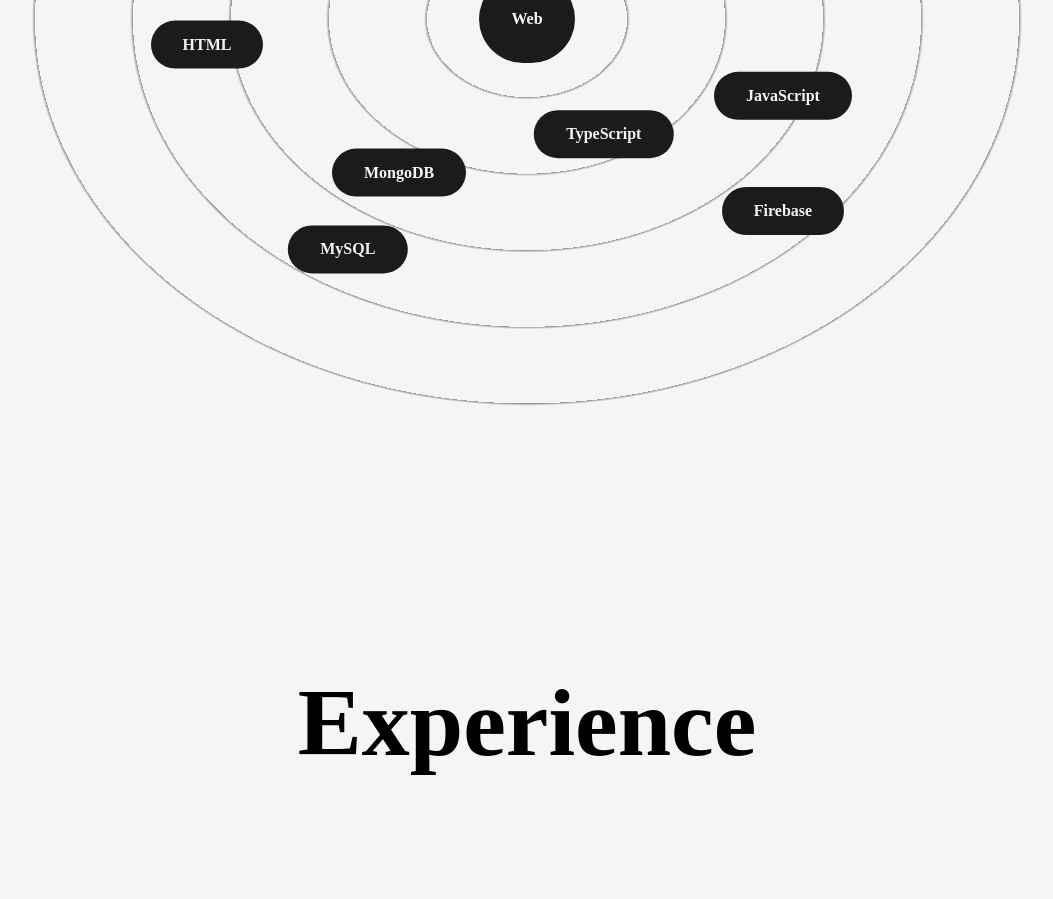
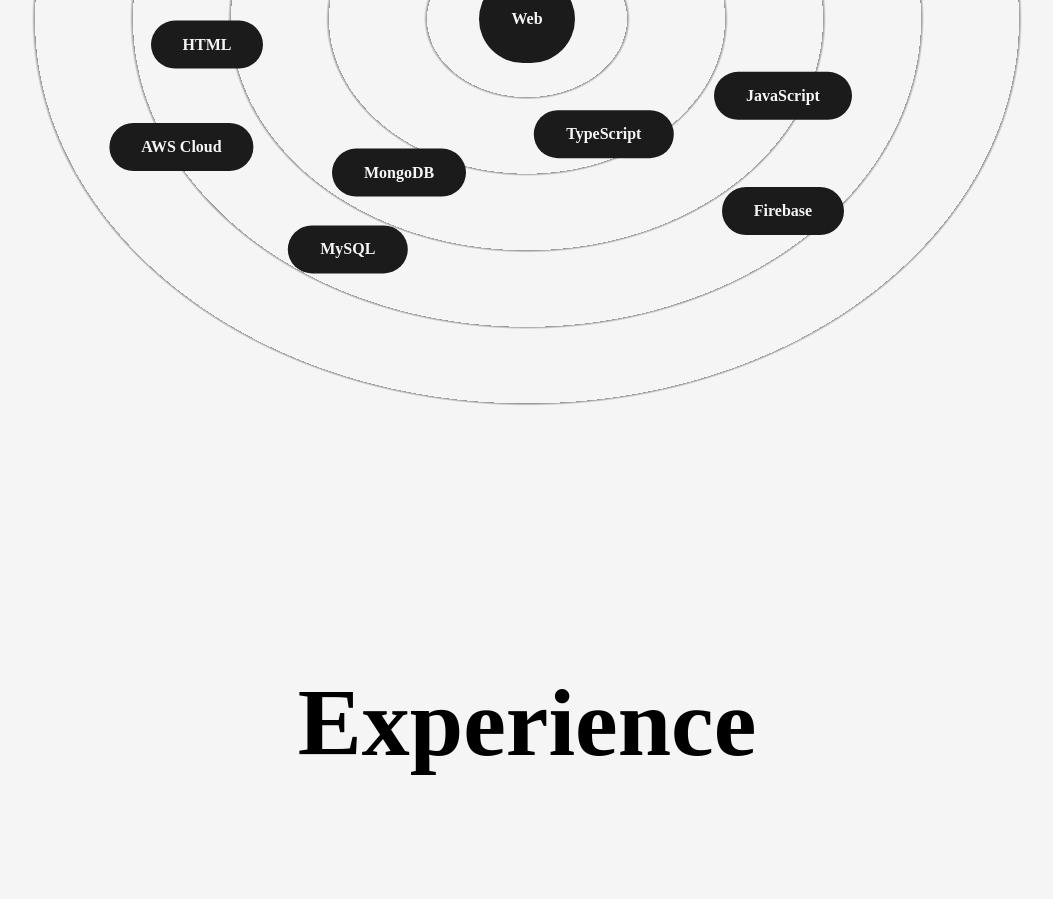
Before and after one commit to Ubaton/portfolio_v2, a Next.js app: page /about in a window 1280 px wide. Shown: the part 1600-2499 px from the top of the page, without its empty margins (113-1166 px from the left). Built offline with nearby package versions, Linux system fonts and the light colour scheme.

Commit message:
v0.2.28 Certificate upload & Resune update

```diff
--- a/src/components/Skills/Skills.js
+++ b/src/components/Skills/Skills.js
@@ -43,6 +43,7 @@
         <Skill name="Figma" x="-20vw" y="-7vw" />
         <Skill name="Firebase" x="20vw" y="15vw" />
         <Skill name="MongoDB" x="-10vw" y="12vw" />
+        <Skill name="AWS Cloud" x="-27vw" y="10vw" />
         <Skill name="MySQL" x="-14vw" y="18vw" />
         <Skill name="Tailwind CSS" x="26vw" y="-18vw" />
       </div>
```
